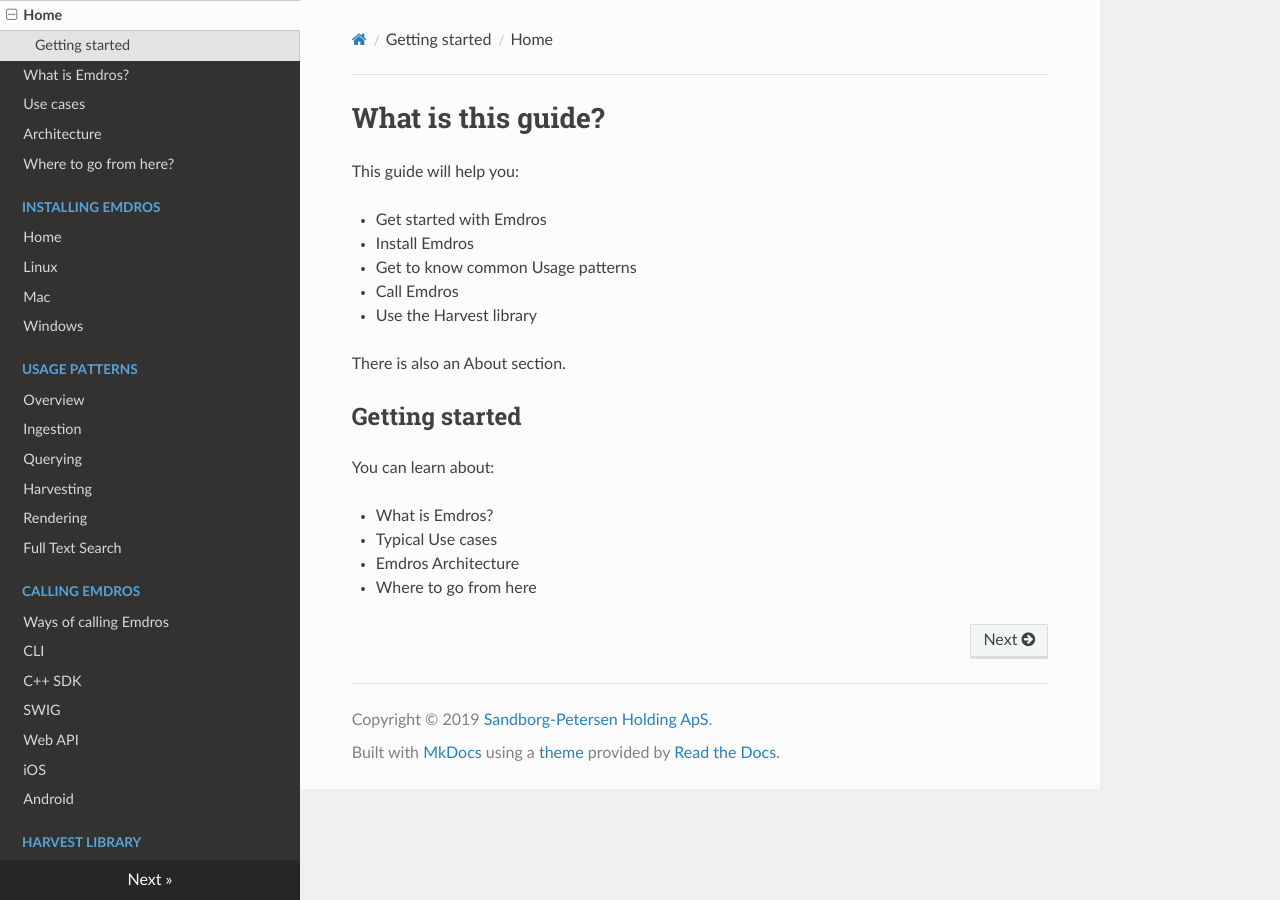
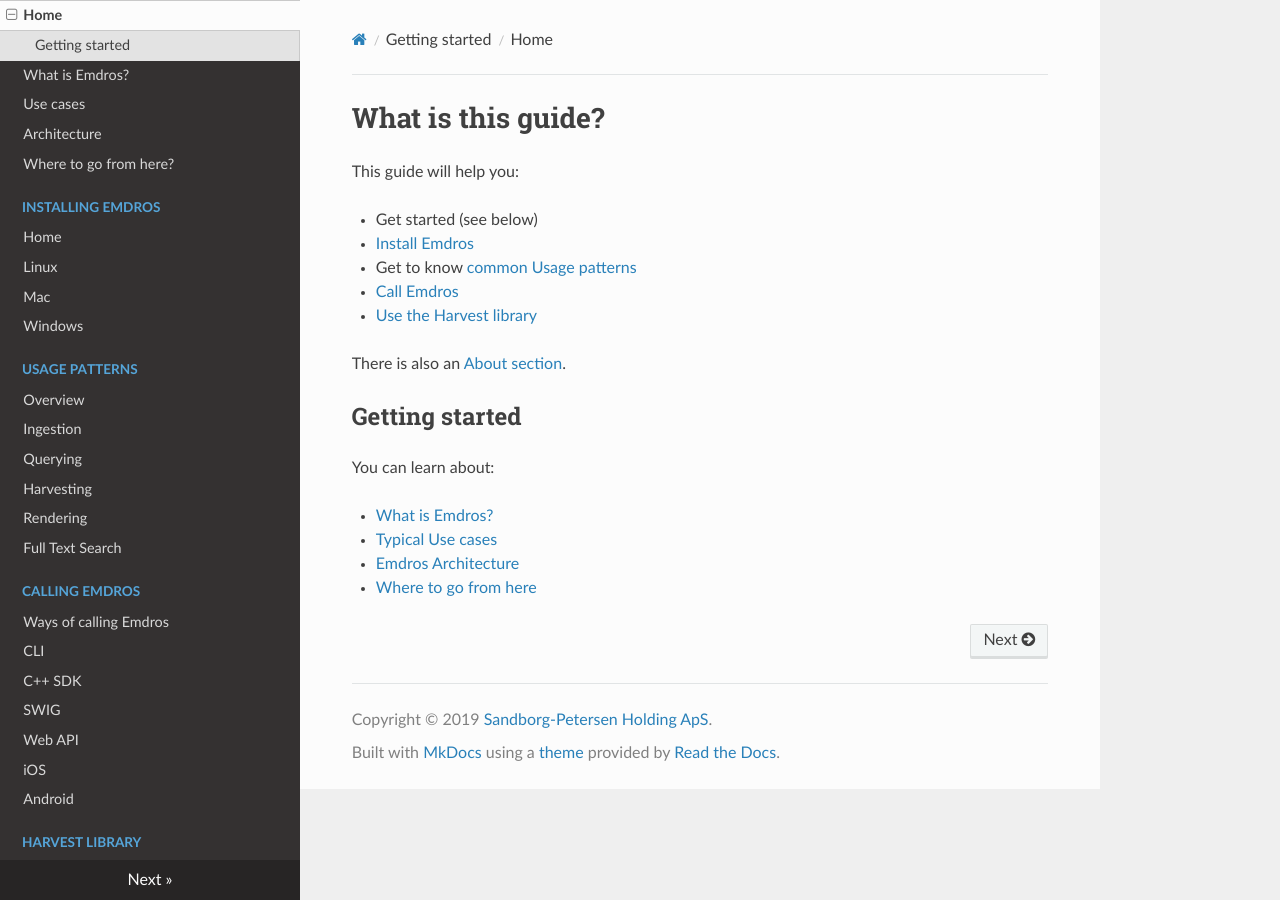
Before and after one commit to emdros/docs-emdros, an MkDocs documentation site: the page built from doc/markdown/progref/docs/index.md, in a window 1280 px wide. Built offline with MkDocs 1.6.1, drawn with Linux system fonts in a browser that asks for light colours; nearby versions of some CDN libraries; old or Windows-style settings are respelled for this version of MkDocs.

Commit message:
Better start.

```diff
--- a/doc/markdown/progref/docs/index.md
+++ b/doc/markdown/progref/docs/index.md
@@ -2,19 +2,19 @@
 
 This guide will help you:
 
-- Get started with Emdros
-- Install Emdros
-- Get to know common Usage patterns
-- Call Emdros
-- Use the Harvest library
+- Get started (see below)
+- [Install Emdros](installing/index.md)
+- Get to know [common Usage patterns](patterns/index.md)
+- [Call Emdros](calling_emdros/index.md)
+- [Use the Harvest library](harvestlib/index.md)
 
-There is also an About section.
+There is also an [About section](about/index.md).
 
 ## Getting started
 
 You can learn about:
 
-- What is Emdros?
-- Typical Use cases
-- Emdros Architecture
-- Where to go from here
+- [What is Emdros?](whatisemdros.md)
+- [Typical Use cases](usecases.md)
+- [Emdros Architecture](architecture.md)
+- [Where to go from here](wheretogo.md)
```
